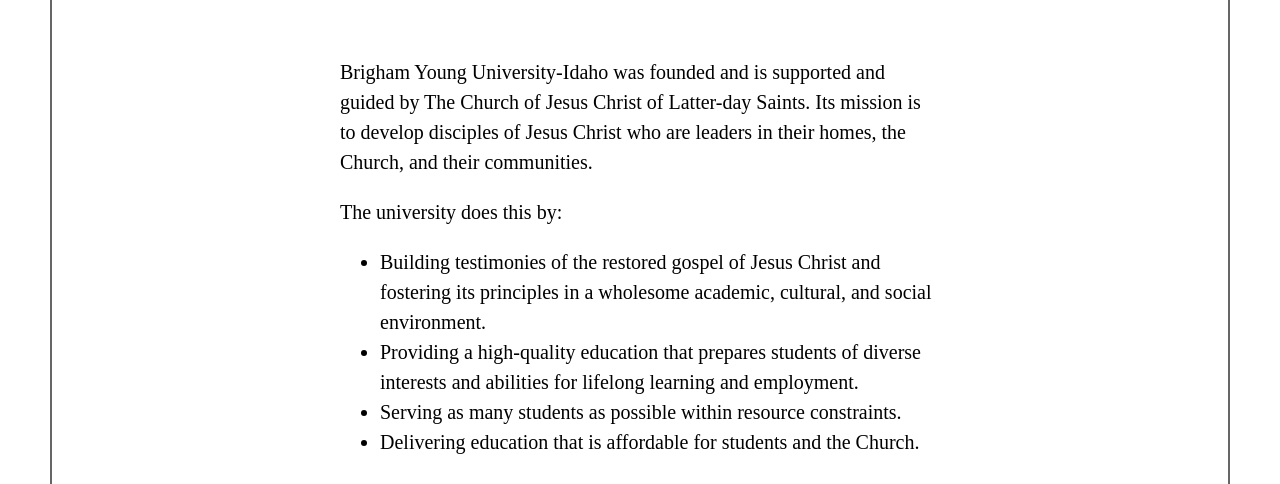
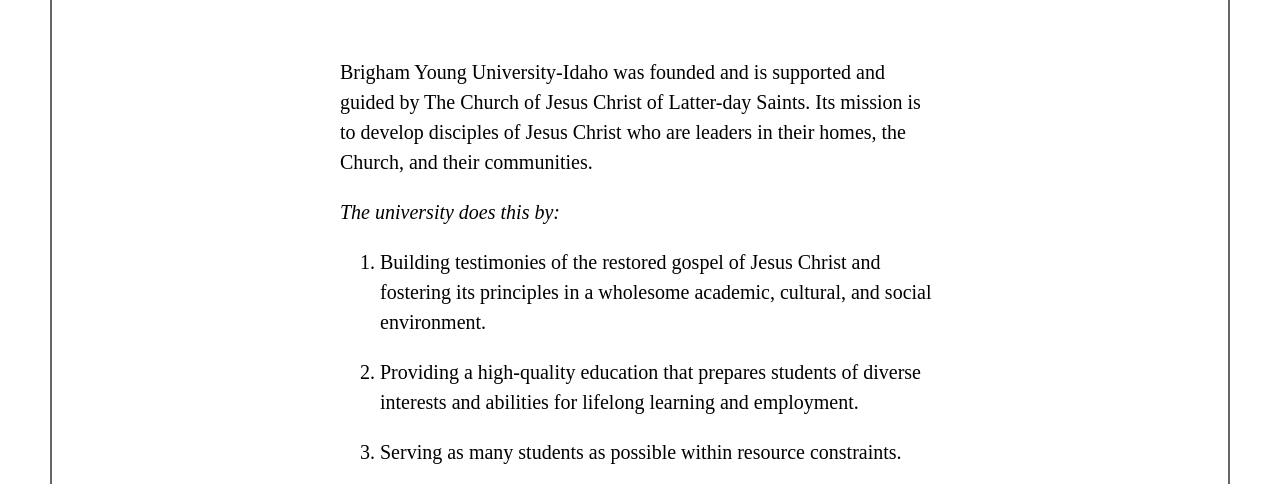
Before and after one commit to cameroncrook/Mission-Statement-I, a plain HTML site: page index.html in a window 1280 px wide. Shown: the part 251-735 px from the top of the page. Drawn offline with Linux system fonts and the light colour scheme.

Commit message:
Fixed Mistakes

```diff
--- a/index.html
+++ b/index.html
@@ -14,14 +14,14 @@
     <main>
         <p>Brigham Young University-Idaho was founded and is supported and guided by The Church of Jesus Christ of Latter-day Saints. Its mission is to develop disciples of Jesus Christ who are leaders in their homes, the Church, and their communities.</p>
 
-        <p>The university does this by:</p>
+        <p class="list-caption">The university does this by:</p>
 
-        <ul>
+        <ol>
             <li>Building testimonies of the restored gospel of Jesus Christ and fostering its principles in a wholesome academic, cultural, and social environment.</li>
             <li>Providing a high-quality education that prepares students of diverse interests and abilities for lifelong learning and employment.</li>
             <li>Serving as many students as possible within resource constraints.</li>
             <li>Delivering education that is affordable for students and the Church.</li>
-        </ul>
+        </ol>
     </main>
     <footer>
         <img src="byui-logo_blue.webp" alt="byui-logo" width="500px" />
--- a/styles.css
+++ b/styles.css
@@ -30,6 +30,7 @@ header h1 {
     letter-spacing: 3px;
     margin-bottom: 0px;
     font-weight: 500;
+    text-transform: uppercase;
 }
 
 header h2 {
@@ -38,11 +39,21 @@ header h2 {
     letter-spacing: 2px;
     margin-bottom: 10px;
     font-weight: normal;
+    text-transform: uppercase;
 }
 
 main {
     margin-top: 40px;
     margin-bottom: 40px;
+}
+
+.list-caption {
+    font-style: italic;
+}
+
+main ol li {
+    margin-top: 20px;
+    margin-bottom: 20px;
 }
 
 footer {
```
